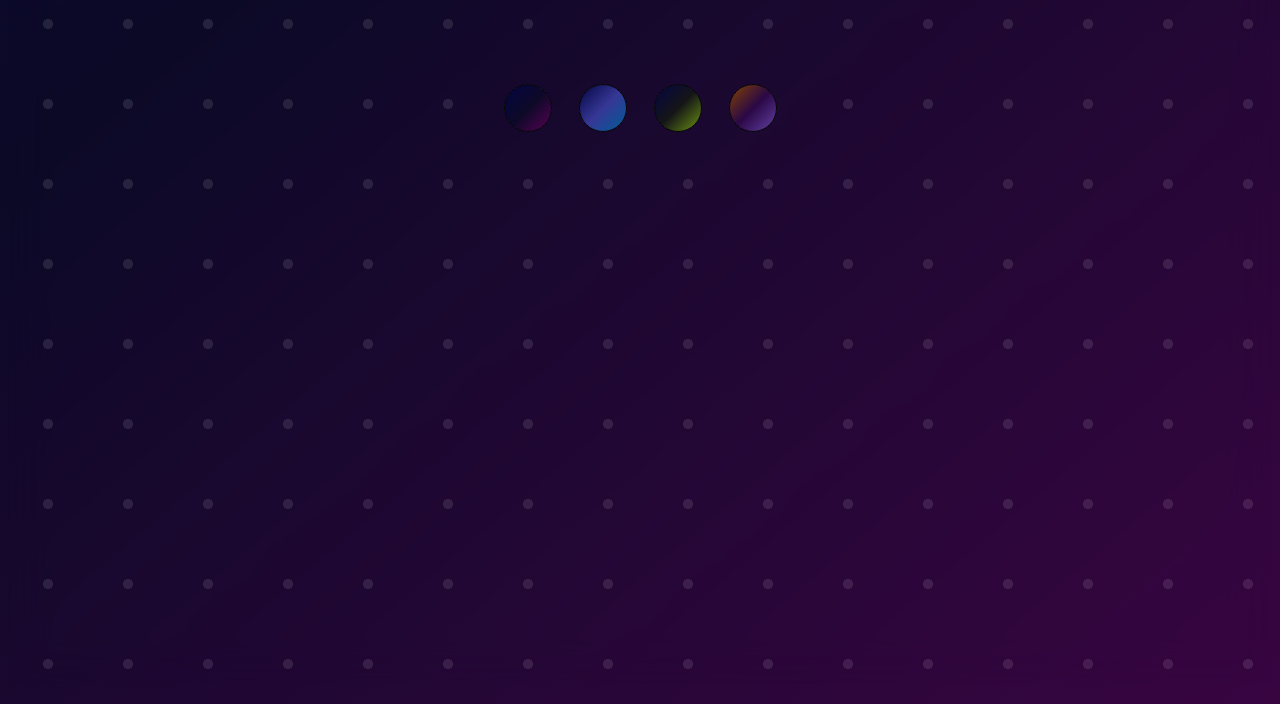
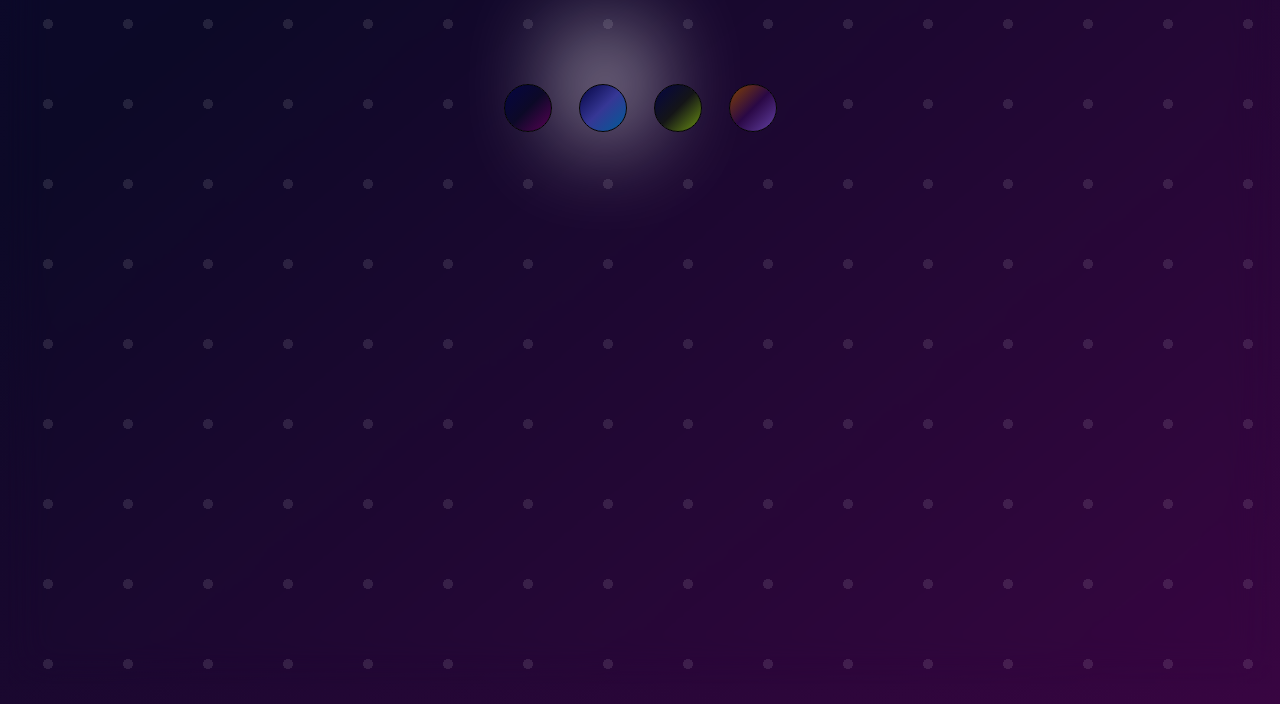
Before and after one commit to Joecey/gradient-welcome, a website: page index.html in a window 1280 px wide. Shown: the part 396-1100 px from the top of the page. Drawn offline with Linux system fonts and the light colour scheme.

Commit message:
created shape follow function

```diff
--- a/docs/assets/styles.css
+++ b/docs/assets/styles.css
@@ -111,7 +111,7 @@ h1 {
 	/* margin-left: 42%;
 	margin-right: 54%; */
 	margin: auto;
-	/* z-index: 2; */
+	z-index: 2;
 	/* background-color: green; */
 }
 
@@ -200,3 +200,17 @@ input[type="radio"]:checked {
 	top: -300px;
 	z-index: 1;
 }
+
+#shape-follow {
+	position: absolute;
+	background-color: white;
+	/* transform: translate(100%, 100%); */
+	transform: translate(-50%, -50%);
+	height: 100px;
+	width: 70px;
+	border-radius: 50%;
+	/* border: 2px solid black; */
+	z-index: 0;
+	filter: blur(50px);
+	/* margin: -50px 0 0 -50px; */
+}
--- a/index.html
+++ b/index.html
@@ -19,7 +19,10 @@
 			<h1><span id="radio_check">Gradient1</span></h1>
 		</div> -->
 
+		<!-- shape mouose follow -->
+
 		<div class="radio_menu fade-in">
+			<div id="shape-follow"></div>
 			<div>
 				<input
 					type="radio"
--- a/index.js
+++ b/index.js
@@ -29,3 +29,16 @@ function get_value(radio) {
 	console.log(selected_gradient);
 	body_element.classList.replace(body_element.className, selected_gradient);
 }
+
+// let shape follow mouse
+let shape_follow = document.getElementById("shape-follow");
+
+// if mouse moves, then get left and top position
+y_offset = 320;
+const onMouseMove = (e) => {
+	shape_follow.style.left = e.pageX + "px";
+	shape_follow.style.top = e.pageY - y_offset + "px";
+	// console.log(typeofe.pageX, e.pageY);
+};
+
+document.addEventListener("mousemove", onMouseMove);
```
